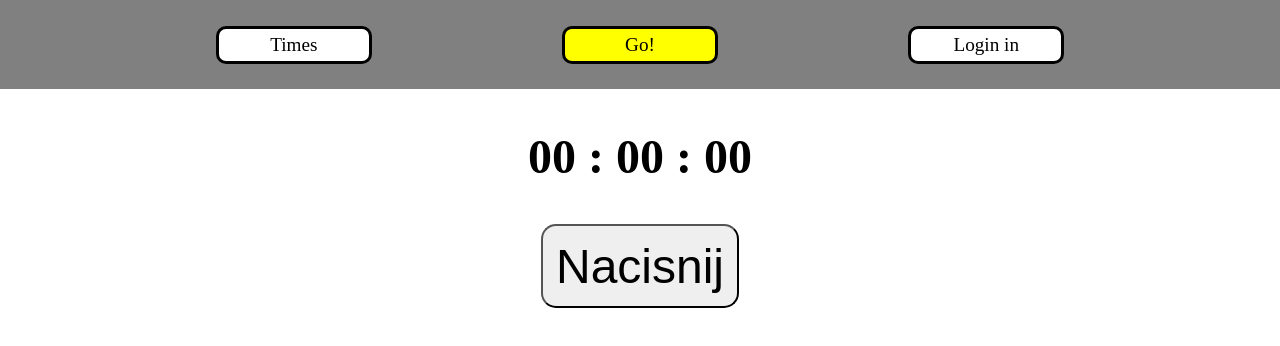
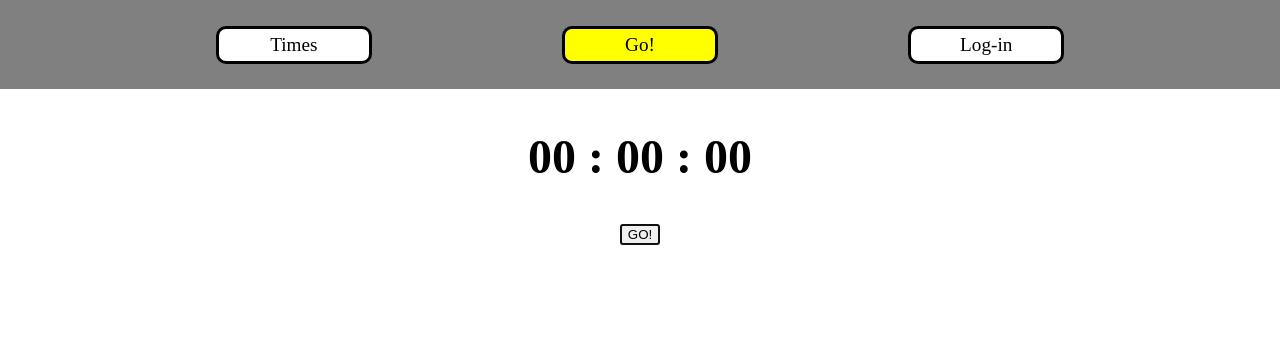
Before and after one commit to wiotrek/timer, an Angular app: page / in a window 1280 px wide. Shown: the top 346 px of the page. Built offline with nearby package versions, Linux system fonts and the light colour scheme.

Commit message:
trying set directive for input button

```diff
--- a/src/app/app.component.ts
+++ b/src/app/app.component.ts
@@ -8,5 +8,5 @@ import { Component } from '@angular/core';
 export class AppComponent {
   leftTitle = 'Times';
   middleTitle = 'Go!';
-  rightTitle = 'Login in';
+  rightTitle = 'Log-in';
 }
--- a/src/app/timer/timer.component.html
+++ b/src/app/timer/timer.component.html
@@ -3,6 +3,7 @@
         <h1>{{time}}</h1>
     </section>
     <section>
-        <button (click)='onClick()'>Nacisnij</button>
+        <input class='timer-input' type='button' value='GO!' (keyup)='onClick()'
+        autofocus />
     </section>
 </main>
--- a/src/app/timer/timer.component.ts
+++ b/src/app/timer/timer.component.ts
@@ -1,4 +1,4 @@
-import { Component } from '@angular/core';
+import { Component, OnInit } from '@angular/core';
 import { Stopwatch } from './stopwatch';
 import { ServiceService } from '../service.service';
 
@@ -7,14 +7,19 @@ import { ServiceService } from '../service.service';
   templateUrl: './timer.component.html',
   styleUrls: ['./timer.component.css']
 })
-export class TimerComponent {
-  constructor(private ts: ServiceService) {
-    console.log(this.ts.allTimes);
-  }
+
+export class TimerComponent implements OnInit{
+  constructor(
+    private ts: ServiceService,
+    ) {}
   public time = '00 : 00 : 00';
   private running = false;
   private stopwatch = new Stopwatch();
   private interval: any;
+
+  ngOnInit(): void {
+    document.querySelector('input').autofocus = true;
+  }
 
   onClick(): void {
     if (!this.running) {
@@ -31,5 +36,4 @@ export class TimerComponent {
       this.running = false;
     }
   }
-
 }
```
